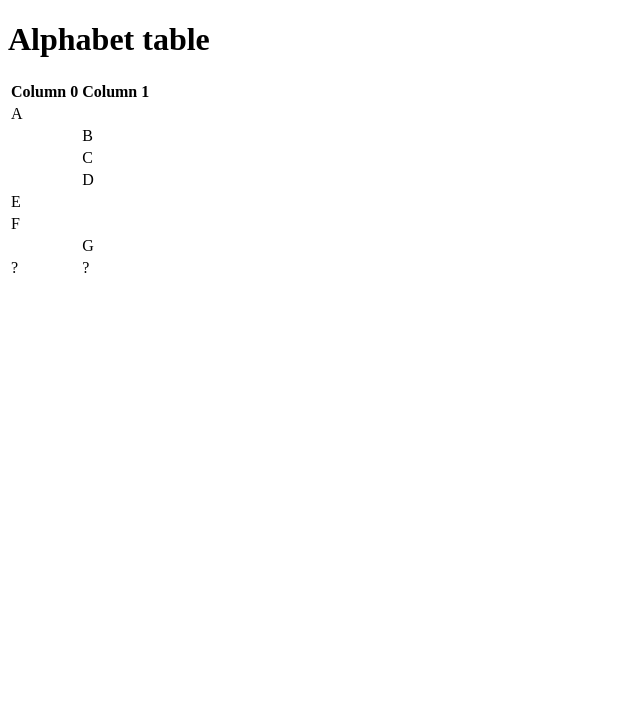
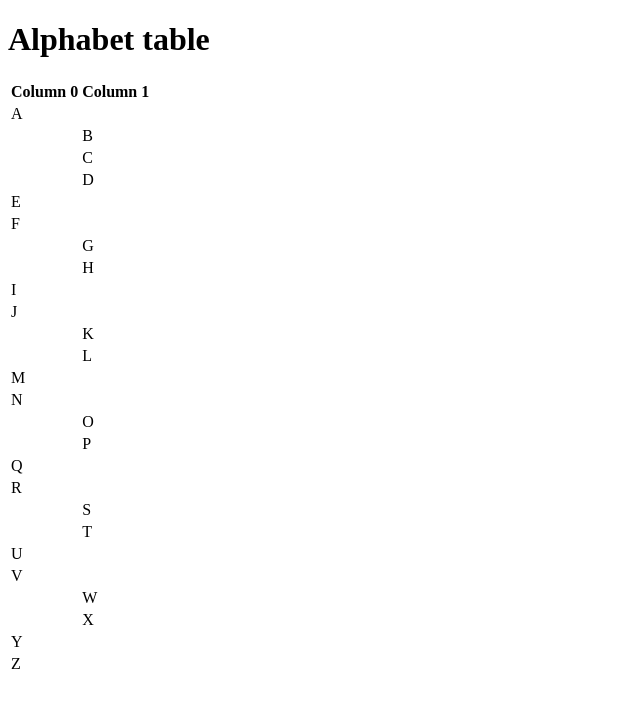
Before and after one commit to comp426-2023-spring/a01-yuan25j, a website: page public/index.html in a window 1280 px wide. Shown: the whole page, without its empty margins (0-640 px from the left). Drawn offline with Linux system fonts and the light colour scheme.

Commit message:
finishing up lab

```diff
--- a/public/index.html
+++ b/public/index.html
@@ -37,7 +37,61 @@
     						<td></td><td>G</td>
   					</tr>
   					<tr>
-    						<td>?</td><td>?</td>
+    						<td></td><td>H</td>
+  					</tr>
+					<tr>
+    						<td>I</td><td></td>
+  					</tr>
+					<tr>
+    						<td>J</td><td></td>
+  					</tr>
+					<tr>
+    						<td></td><td>K</td>
+  					</tr>
+					<tr>
+    						<td></td><td>L</td>
+  					</tr>
+					<tr>
+    						<td>M</td><td></td>
+  					</tr>
+					<tr>
+    						<td>N</td><td></td>
+  					</tr>
+					<tr>
+    						<td></td><td>O</td>
+  					</tr>
+					<tr>
+    						<td></td><td>P</td>
+  					</tr>
+					<tr>
+    						<td>Q</td><td></td>
+  					</tr>
+					<tr>
+    						<td>R</td><td></td>
+  					</tr>
+					<tr>
+    						<td></td><td>S</td>
+  					</tr>
+					<tr>
+    						<td></td><td>T</td>
+  					</tr>
+					<tr>
+    						<td>U</td><td></td>
+  					</tr>
+					<tr>
+    						<td>V</td><td></td>
+  					</tr>
+					<tr>
+    						<td></td><td>W</td>
+  					</tr>
+					<tr>
+    						<td></td><td>X</td>
+  					</tr>
+					<tr>
+    						<td>Y</td><td></td>
+  					</tr>
+					<tr>
+    						<td>Z</td><td></td>
   					</tr>
 				</tbody>
 			</table>
```
